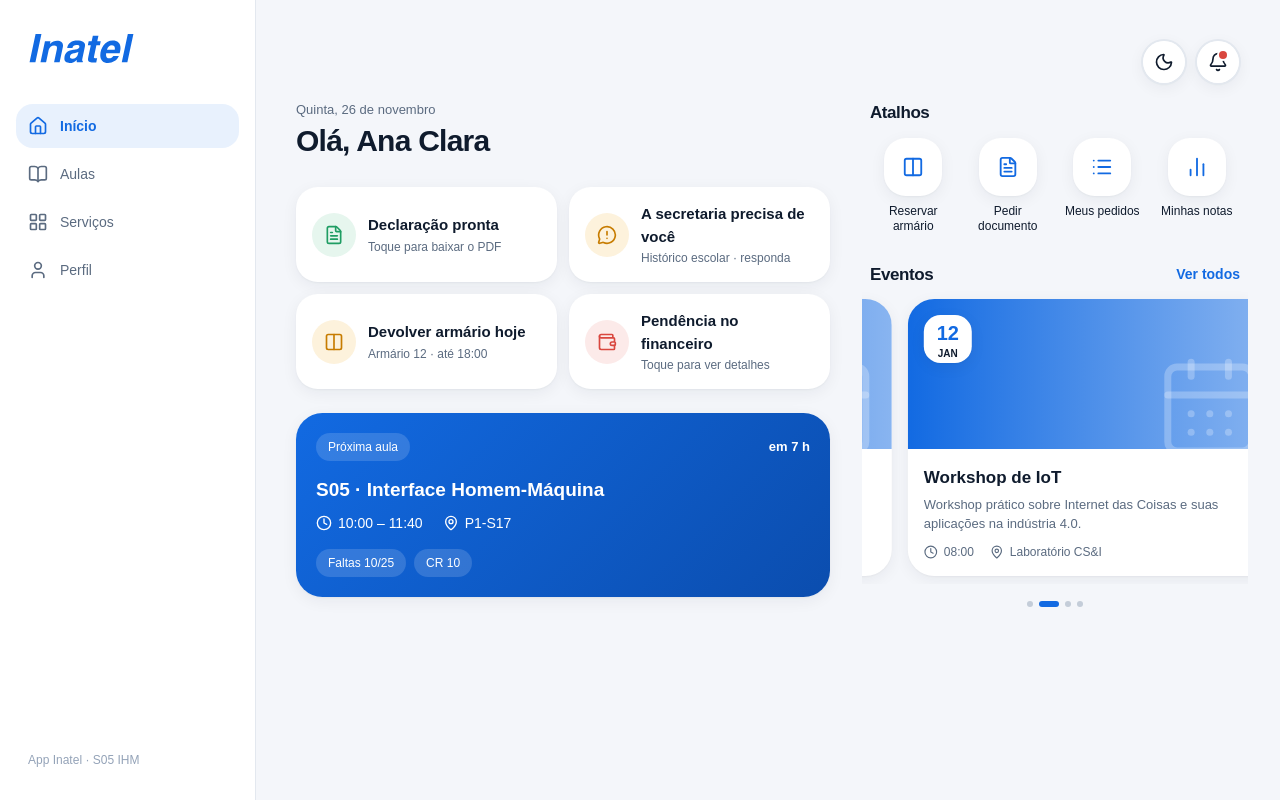
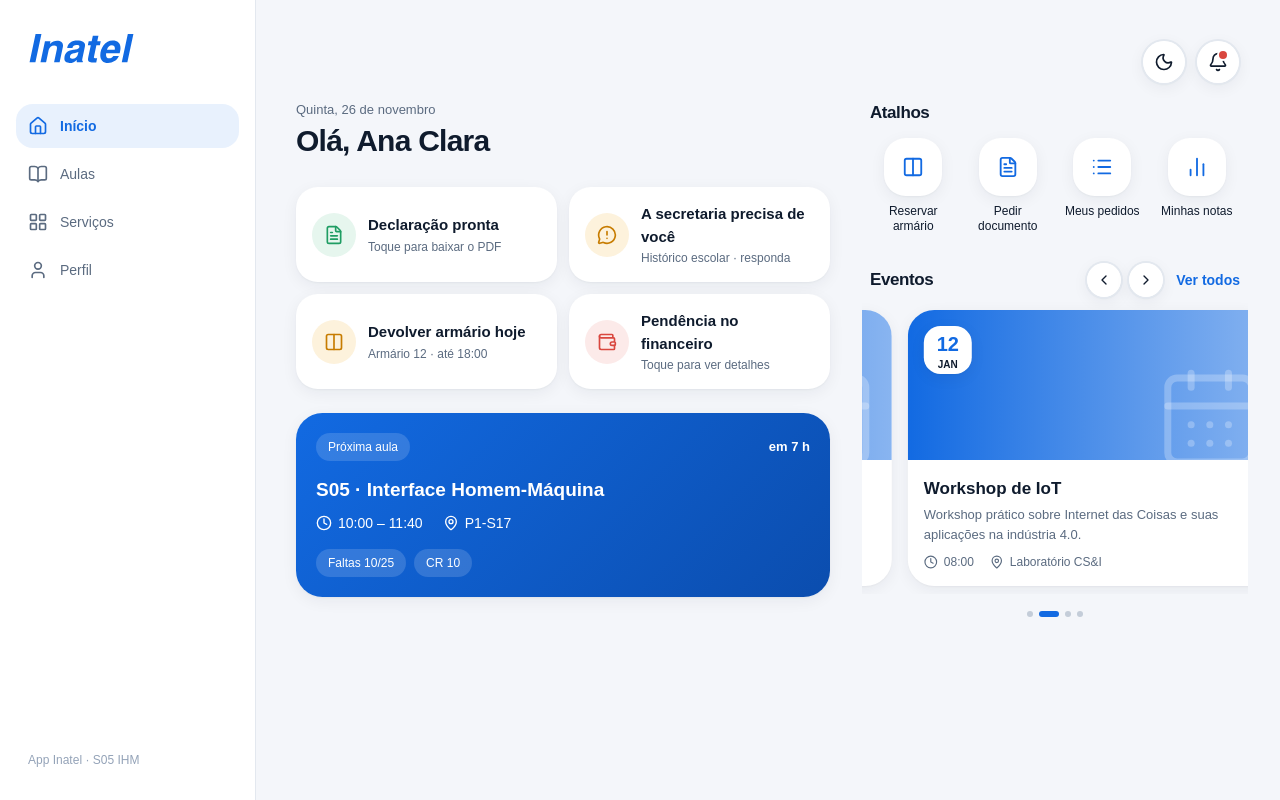
Before and after one commit to isacarol-04/s05-ihm-app-inatel, a React (Vite) app: page / in a window 1280 px wide. Built offline with nearby package versions, Linux system fonts and the light colour scheme.

Commit message:
Move event carousel arrows to section header

```diff
--- a/src/components/inicio/EventosCarrossel.jsx
+++ b/src/components/inicio/EventosCarrossel.jsx
@@ -61,13 +61,26 @@ export function EventosCarrossel({ eventos }) {
         id="eventos-titulo"
         titulo="Eventos"
         acao={
-          <Link to="/eventos" className="rounded text-sm font-semibold text-primary hover:underline focus-visible:ring-2 focus-visible:ring-ring focus-visible:outline-none">
-            Ver todos
-          </Link>
+          <div className="flex items-center gap-3">
+            {/* setas só onde tem mouse; no celular é arrastando o card */}
+            {paginas > 1 && (
+              <div className="hidden items-center gap-1.5 md:flex">
+                <Button variant="surface" size="icon-lg" className="rounded-full" aria-label="Evento anterior" onClick={anterior}>
+                  <ChevronLeft />
+                </Button>
+                <Button variant="surface" size="icon-lg" className="rounded-full" aria-label="Próximo evento" onClick={proximo}>
+                  <ChevronRight />
+                </Button>
+              </div>
+            )}
+            <Link to="/eventos" className="rounded text-sm font-semibold text-primary hover:underline focus-visible:ring-2 focus-visible:ring-ring focus-visible:outline-none">
+              Ver todos
+            </Link>
+          </div>
         }
       />
 
-      <div className="group relative">
+      <div>
         {/* o padding extra é só para a sombra do card não ser cortada */}
         <div className="-m-2 overflow-hidden py-2">
           <ul
@@ -89,26 +102,6 @@ export function EventosCarrossel({ eventos }) {
             ))}
           </ul>
         </div>
-
-        {/* setas só aparecem onde tem mouse; no celular é arrastando */}
-        <Button
-          variant="surface"
-          size="icon-lg"
-          aria-label="Evento anterior"
-          onClick={anterior}
-          className="absolute top-[75px] left-3 hidden -translate-y-1/2 rounded-full opacity-0 transition-opacity group-hover:opacity-100 focus-visible:opacity-100 md:inline-flex"
-        >
-          <ChevronLeft />
-        </Button>
-        <Button
-          variant="surface"
-          size="icon-lg"
-          aria-label="Próximo evento"
-          onClick={proximo}
-          className="absolute top-[75px] right-3 hidden -translate-y-1/2 rounded-full opacity-0 transition-opacity group-hover:opacity-100 focus-visible:opacity-100 md:inline-flex"
-        >
-          <ChevronRight />
-        </Button>
       </div>
 
       <div className="mt-4 flex justify-center gap-1.5">
```
